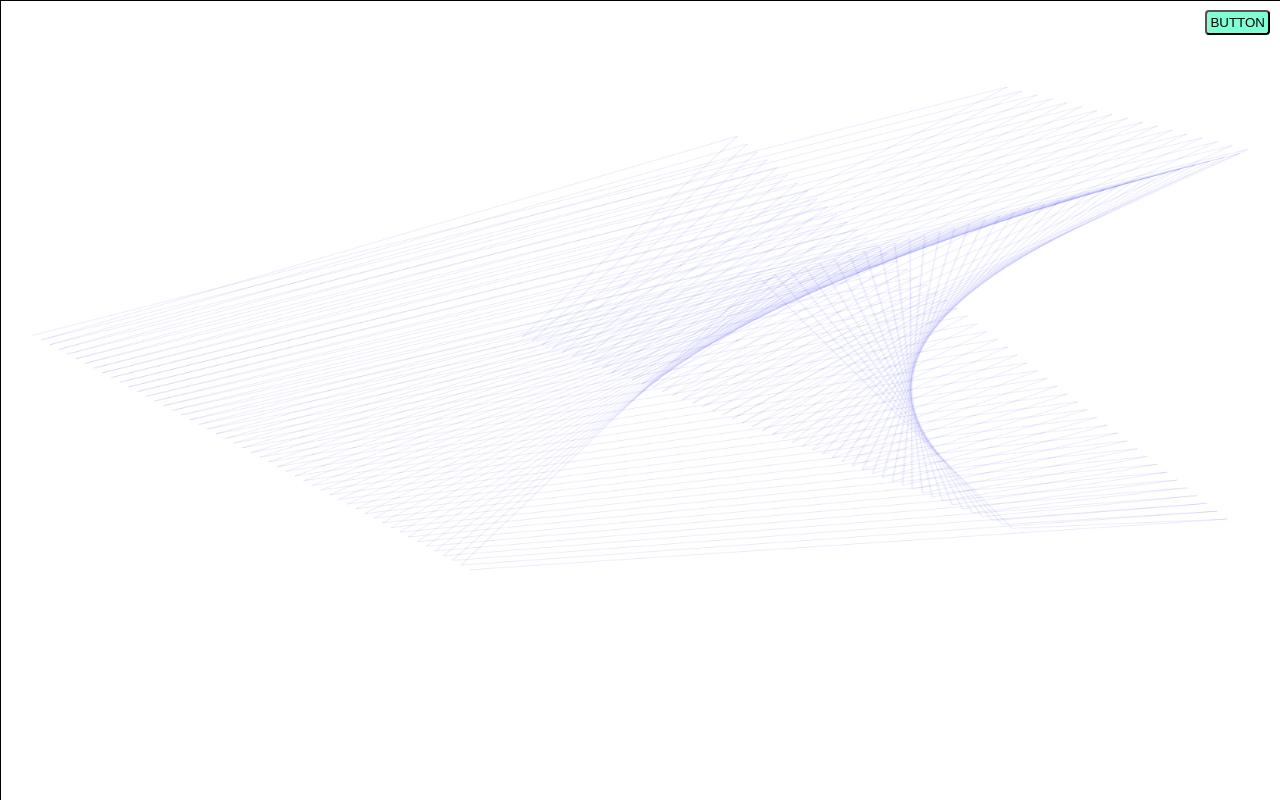
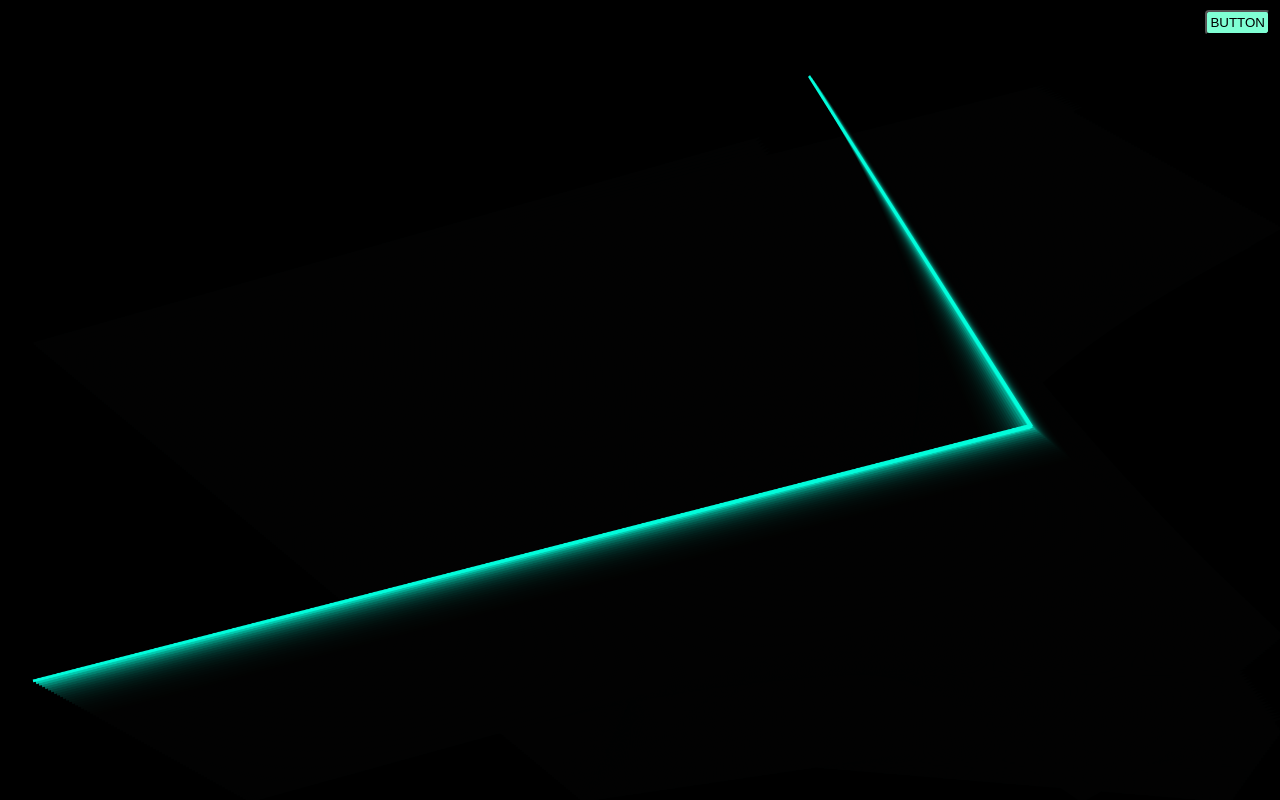
Before and after one commit to snow-cart/CoolCanvas, a plain HTML site: page index.html in a window 1280 px wide. Drawn offline with Linux system fonts and the light colour scheme.

Commit message:
add screan clearing, change bg to black
gaming

```diff
--- a/index.css
+++ b/index.css
@@ -1,3 +1,4 @@
 * {
 	margin: 0;
+	background-color: black;
 }
--- a/index.html
+++ b/index.html
@@ -11,8 +11,8 @@
 		<canvas
 			id="myCanvas"
 			style="position: fixed; top: 0; left: 0; width: 100vw; height: 100vh; border: 1px solid #000000"
-			width="1024"
-			height="1024"
+			width="2560"
+			height="1440"
 		>
 		</canvas>
 		<button
--- a/index.js
+++ b/index.js
@@ -1,3 +1,5 @@
+var width, height;
+
 class Point {
 	constructor (x, y, deltaX, deltaY) {
 		this.x=x;
@@ -12,8 +14,8 @@ class Point {
 		let deltaX = this.deltaX;
 		let deltaY = this.deltaY;
 
-		if (x + deltaX > 1000) {
-			this.x = 2000 - x - deltaX;
+		if (x + deltaX > width) {
+			this.x = 2*width - x - deltaX;
 			this.deltaX = -deltaX;
 		}
 		else if (x + deltaX < 0) {
@@ -21,8 +23,8 @@ class Point {
 			this.deltaX = -deltaX;
 		} else this.x += deltaX;
 
-		if (y + deltaY > 1000) {
-			this.y = 2000 - y - deltaY;
+		if (y + deltaY > height) {
+			this.y = 2*height - y - deltaY;
 			this.deltaY = -deltaY;
 		}
 		else if (y + deltaY < 0) {
@@ -41,13 +43,17 @@ document.addEventListener("DOMContentLoaded", () =>{
 	var ctx = c.getContext("2d");
 	var cty = c.getContext("2d");
 
+	width = c.width;
+	height = c.height;
+
 	cty.rect(0, 0, 1000, 1000);
 	cty.fillStyle = "rgb(255, 255, 255, 5%)";
+	ctx.lineWidth = 5;
 
 	let pointArr = [];
 	let pointCount = 4;
 	for (let i=0; i<pointCount; i++)
-		pointArr.push(new Point(f(1000), f(1000), f(10, 5), f(10, 5)));
+		pointArr.push(new Point(f(width), f(height), f(5, 3), f(5, 3)));
 
 	document.getElementById("myButton").addEventListener("click", () => {
 	for (let i=0; i<100; i++)
@@ -58,21 +64,24 @@ document.addEventListener("DOMContentLoaded", () =>{
 	drawLine(ctx, pointArr);
 	});
 
-	setInterval(() => {drawLine(ctx, pointArr)}, 100);
+	setInterval(() => {drawLine(ctx, pointArr)}, 10);
 
 });
 
 function drawLine (ctx, pointArr=[]) {
 
-	ctx.strokeStyle = "rgb(0 0 255 / 10%)";
+	ctx.fillStyle = "rgb(0 0 0 / 20%)";
+	ctx.fillRect(0, 0, width, height);
+
+	ctx.strokeStyle = "rgb(3 252 219 / 100%)";
 	ctx.beginPath();
 	ctx.moveTo(pointArr[0].x, pointArr[0].y);
-	pointArr[0].move();
 	for (let i=1; i<pointArr.length; i++) {
 		ctx.lineTo(pointArr[i].x, pointArr[i].y);
 		pointArr[i].move();
 	}
 	ctx.lineTo(pointArr[0].x, pointArr[0].y);
+	pointArr[0].move();
 	ctx.stroke();
 	// console.log("AAAA");
 }
```
